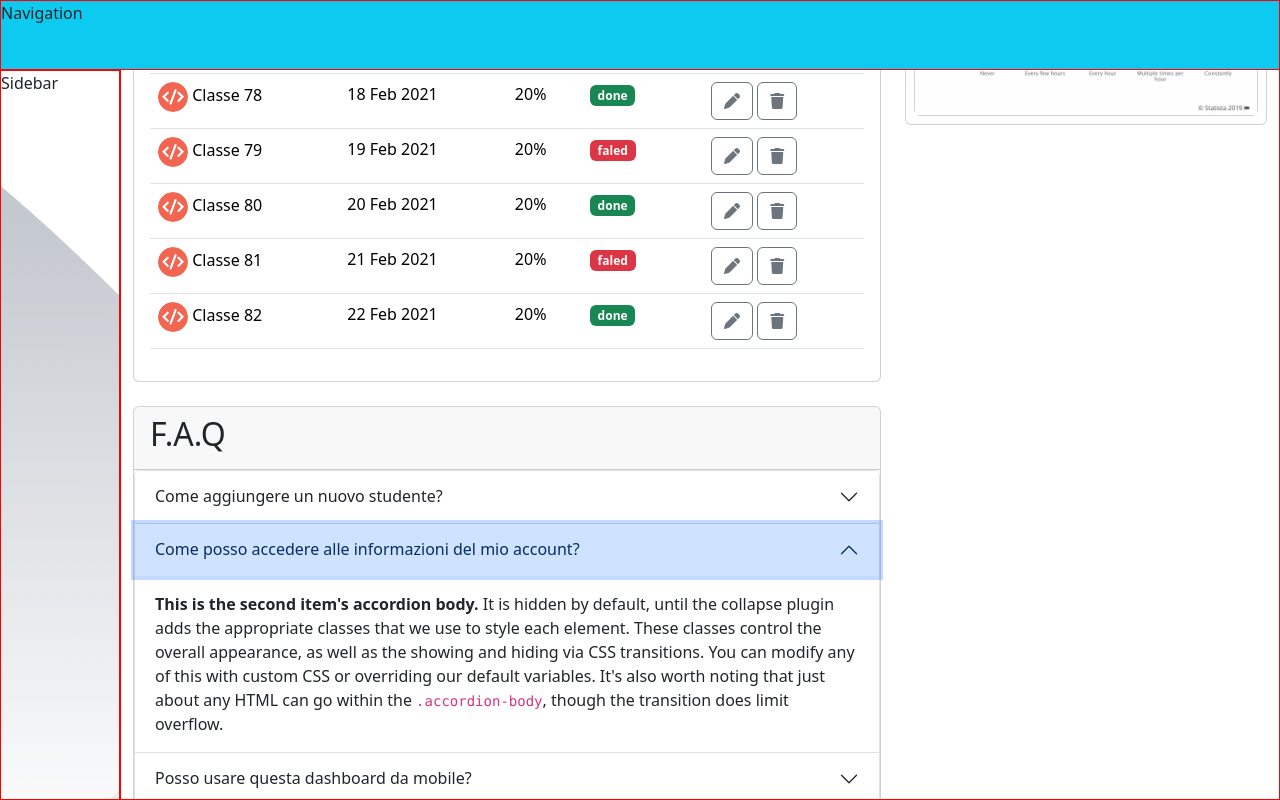
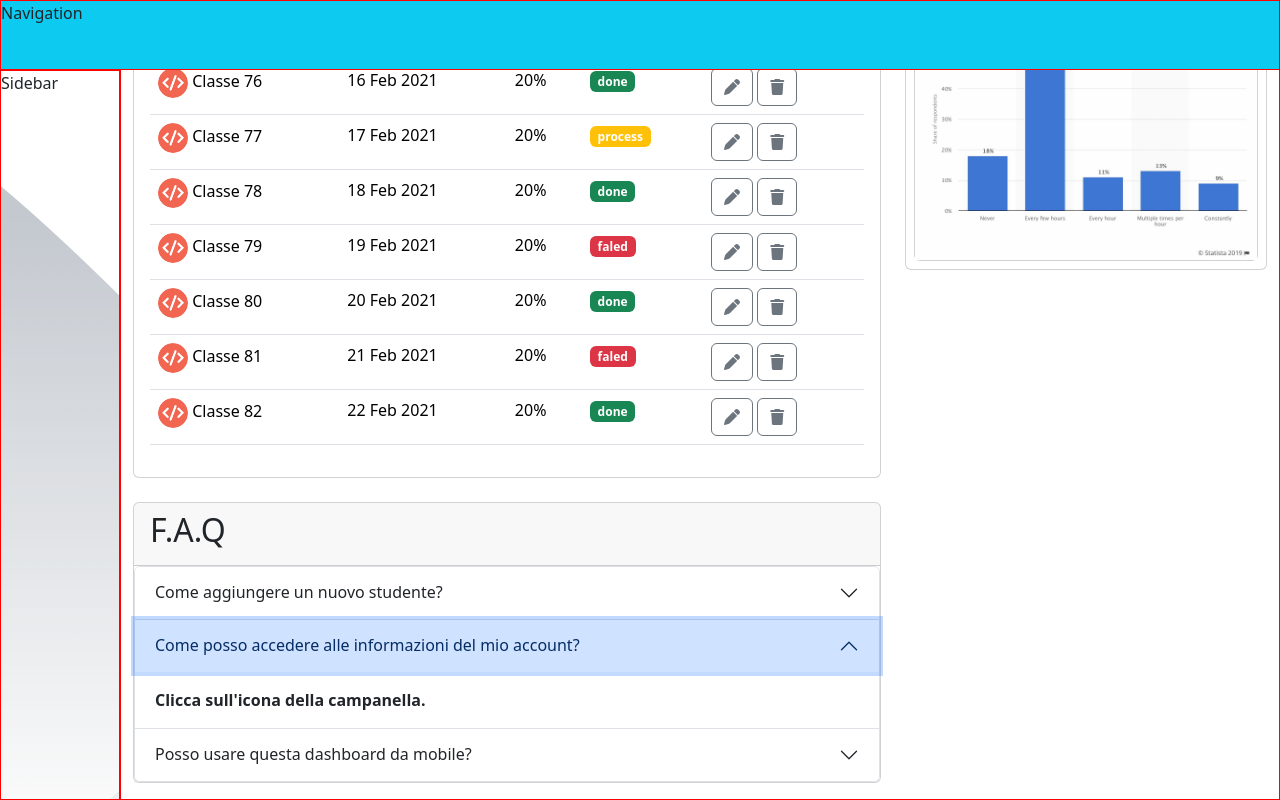
Before and after one commit to samuelescavello/cartella-repo-html-css-bootstrap-dashboard, a plain HTML site: page index.html in a window 1280 px wide. Both pictures are taken after a click on the button "Come posso accedere alle informazioni del mio account?". Drawn offline with nearby package versions, Linux system fonts and the light colour scheme.

Commit message:
f.a.q completa

```diff
--- a/index.html
+++ b/index.html
@@ -135,7 +135,7 @@
                                   </h2>
                                   <div id="collapseOne" class="accordion-collapse collapse show" data-bs-parent="#accordionExample">
                                     <div class="accordion-body">
-                                      <strong>This is the first item's accordion body.</strong> It is shown by default, until the collapse plugin adds the appropriate classes that we use to style each element. These classes control the overall appearance, as well as the showing and hiding via CSS transitions. You can modify any of this with custom CSS or overriding our default variables. It's also worth noting that just about any HTML can go within the <code>.accordion-body</code>, though the transition does limit overflow.
+                                      <strong>clicca sul + in alto nella sezione blu.</strong>
                                     </div>
                                   </div>
                                 </div>
@@ -147,7 +147,7 @@
                                   </h2>
                                   <div id="collapseTwo" class="accordion-collapse collapse" data-bs-parent="#accordionExample">
                                     <div class="accordion-body">
-                                      <strong>This is the second item's accordion body.</strong> It is hidden by default, until the collapse plugin adds the appropriate classes that we use to style each element. These classes control the overall appearance, as well as the showing and hiding via CSS transitions. You can modify any of this with custom CSS or overriding our default variables. It's also worth noting that just about any HTML can go within the <code>.accordion-body</code>, though the transition does limit overflow.
+                                      <strong>Clicca sull'icona della campanella.</strong>
                                     </div>
                                   </div>
                                 </div>
@@ -159,7 +159,7 @@
                                   </h2>
                                   <div id="collapseThree" class="accordion-collapse collapse" data-bs-parent="#accordionExample">
                                     <div class="accordion-body">
-                                      <strong>This is the third item's accordion body.</strong> It is hidden by default, until the collapse plugin adds the appropriate classes that we use to style each element. These classes control the overall appearance, as well as the showing and hiding via CSS transitions. You can modify any of this with custom CSS or overriding our default variables. It's also worth noting that just about any HTML can go within the <code>.accordion-body</code>, though the transition does limit overflow.
+                                      <strong>certamente!</strong>
                                     </div>
                                   </div>
                                 </div>
@@ -168,7 +168,12 @@
                     </div>
                     <div class="col-12 col-lg-4">
                         <div class="card mt-3">
-                            <h2>Todo</h2>
+                            <div class="card-header">
+                                <h2>Todo</h2>
+                             </div>
+                             <div class="card-body">
+
+                             </div>
                         </div>
                         <div class="card p-2 mt-3 ">
                             <div class="card">
```
